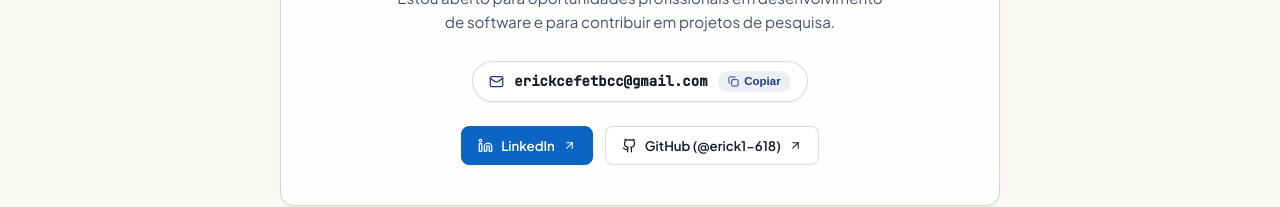
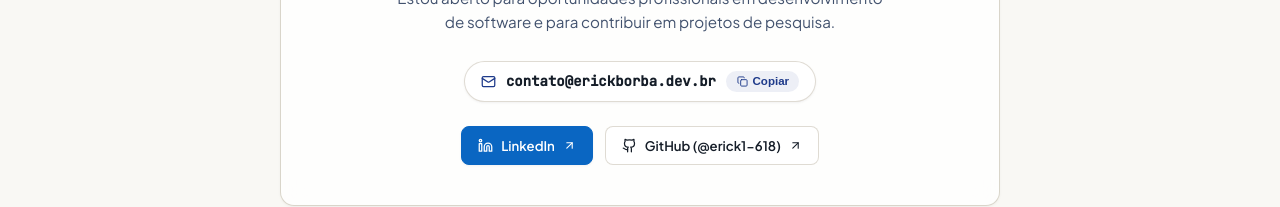
Before and after one commit to erick1-618/eabrb-portfolio, a React (Vite) app: page / in a window 1280 px wide. Shown: the part 4200-4407 px from the top of the page. Built offline with nearby package versions, Linux system fonts and the light colour scheme.

Commit message:
Update email address in ContactSection component

```diff
--- a/src/components/ContactSection.jsx
+++ b/src/components/ContactSection.jsx
@@ -5,7 +5,7 @@ import { getCurrentYear } from '../utils/dateUtils';
 
 export default function ContactSection() {
   const [copied, setCopied] = useState(false);
-  const email = 'erickcefetbcc@gmail.com';
+  const email = 'contato@erickborba.dev.br';
 
   const handleCopyEmail = () => {
     navigator.clipboard.writeText(email);
```
